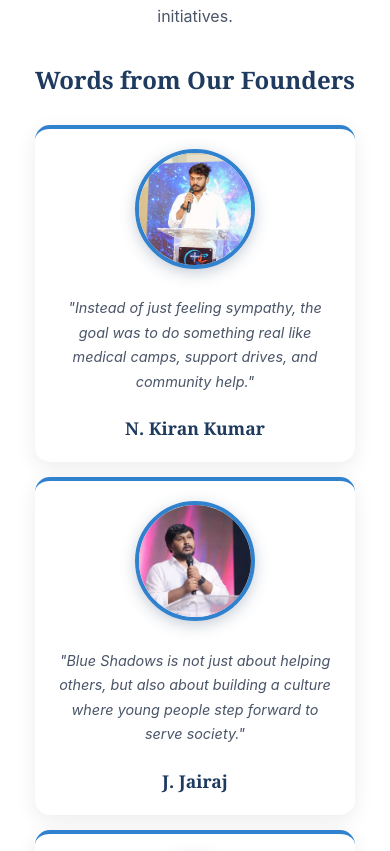
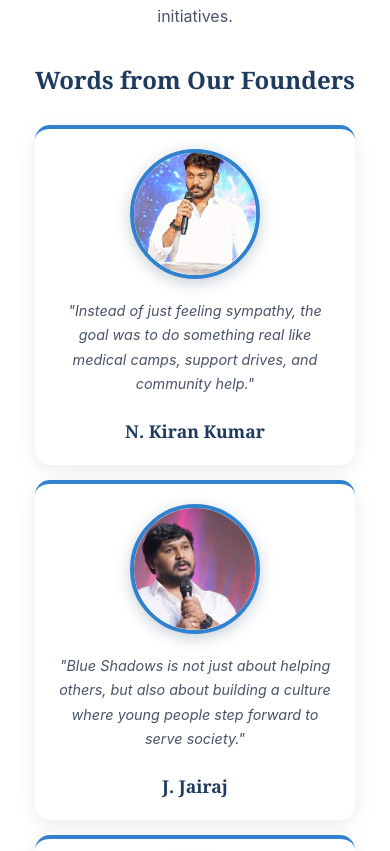
Before and after one commit to karthik-ganti/BlueShadows, a React (Vite) app: page /donate in a window 390 px wide. Shown: the part 884-1735 px from the top of the page. Built offline with nearby package versions, Linux system fonts and the light colour scheme.

Commit message:
Add face zoom effect to founder photos with hover reveal

```diff
--- a/src/App.jsx
+++ b/src/App.jsx
@@ -64,22 +64,30 @@ function Home() {
               <h3 className="founders-words-title">Words from Our Founders</h3>
               <div className="founders-quotes-grid">
                 <div className="founder-quote-card">
-                  <img src="founder-naveen.jpg" alt="N. Kiran Kumar" className="founder-quote-photo" />
+                  <div className="founder-photo-wrapper">
+                    <img src="founder-naveen.jpg" alt="N. Kiran Kumar" className="founder-quote-photo" />
+                  </div>
                   <p className="founder-quote-text">"Instead of just feeling sympathy, the goal was to do something real like medical camps, support drives, and community help."</p>
                   <p className="founder-quote-name">N. Kiran Kumar</p>
                 </div>
                 <div className="founder-quote-card">
-                  <img src="founder-jairaj.jpg" alt="J. Jairaj" className="founder-quote-photo" />
+                  <div className="founder-photo-wrapper">
+                    <img src="founder-jairaj.jpg" alt="J. Jairaj" className="founder-quote-photo" />
+                  </div>
                   <p className="founder-quote-text">"Blue Shadows is not just about helping others, but also about building a culture where young people step forward to serve society."</p>
                   <p className="founder-quote-name">J. Jairaj</p>
                 </div>
                 <div className="founder-quote-card">
-                  <img src="founder-kiran.jpg" alt="K. Naveen Kumar" className="founder-quote-photo" />
+                  <div className="founder-photo-wrapper">
+                    <img src="founder-kiran.jpg" alt="K. Naveen Kumar" className="founder-quote-photo" />
+                  </div>
                   <p className="founder-quote-text">"Sometimes people don't just need money or medicine they need hope. This foundation exists to restore that."</p>
                   <p className="founder-quote-name">K. Naveen Kumar</p>
                 </div>
                 <div className="founder-quote-card">
-                  <img src="founder-siddhartha.jpg" alt="Ch. Siddhartha" className="founder-quote-photo" />
+                  <div className="founder-photo-wrapper">
+                    <img src="founder-siddhartha.jpg" alt="Ch. Siddhartha" className="founder-quote-photo" />
+                  </div>
                   <p className="founder-quote-text">"Blue Shadows Foundation was started to bring hope, care, and light into the lives of people living in the shadows."</p>
                   <p className="founder-quote-name">Ch. Siddhartha</p>
                 </div>
--- a/src/index.css
+++ b/src/index.css
@@ -312,15 +312,28 @@ body {
   box-shadow: 0 10px 30px rgba(0,0,0,0.12);
 }
 
-.founder-quote-photo {
-  width: 140px;
-  height: 140px;
+.founder-photo-wrapper {
+  width: 150px;
+  height: 150px;
   border-radius: 50%;
-  object-fit: cover;
-  object-position: center 20%;
+  overflow: hidden;
   border: 4px solid var(--accent-blue);
   margin: 0 auto 20px;
   box-shadow: 0 4px 15px rgba(30, 58, 95, 0.25);
+  position: relative;
+}
+
+.founder-quote-photo {
+  width: 100%;
+  height: 100%;
+  object-fit: cover;
+  object-position: center top;
+  transform: scale(1.7);
+  transition: transform 0.4s ease;
+}
+
+.founder-photo-wrapper:hover .founder-quote-photo {
+  transform: scale(1.4);
 }
 
 .founder-quote-text {
@@ -1222,9 +1235,13 @@ body {
     padding: 20px;
   }
 
+  .founder-photo-wrapper {
+    width: 130px;
+    height: 130px;
+  }
+
   .founder-quote-photo {
-    width: 120px;
-    height: 120px;
+    transform: scale(1.6);
   }
 
   .founder-quote-text {
```
